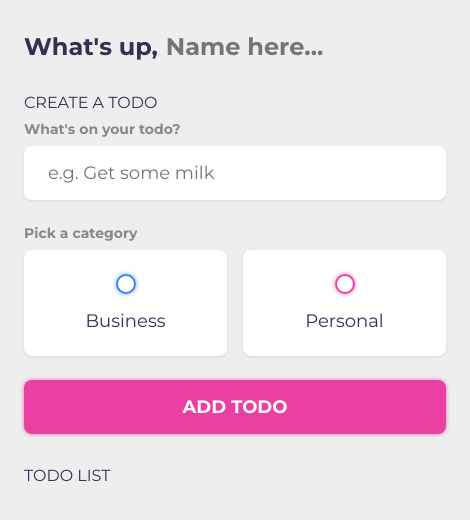
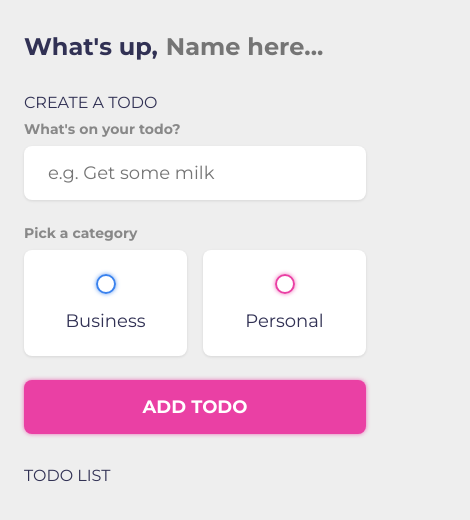
Before and after one commit to Boyan174/Todo-List, a plain HTML site: page index.html in a window 390 px wide. Shown: the whole page, 470 px wide, since content can reach past the window. Drawn offline with Linux system fonts and the light colour scheme.

Commit message:
Update main.css

```diff
--- a/main.css
+++ b/main.css
@@ -37,6 +37,12 @@ body {
 	color: var(--dark);
 	width: 470px;
 	margin: auto;
+}
+
+@media only screen and (max-width: 400px){
+	body {
+		width: 100%;
+	}
 }
 
 section {
```
